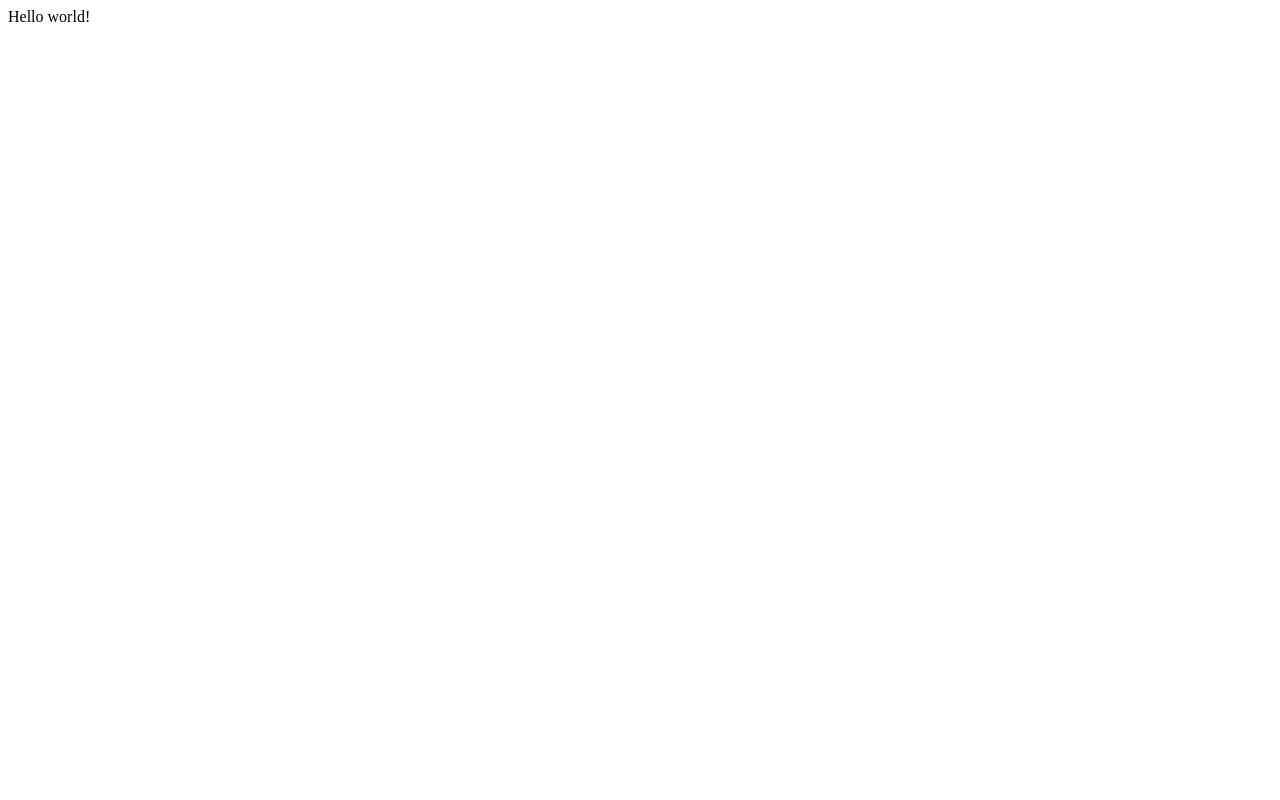
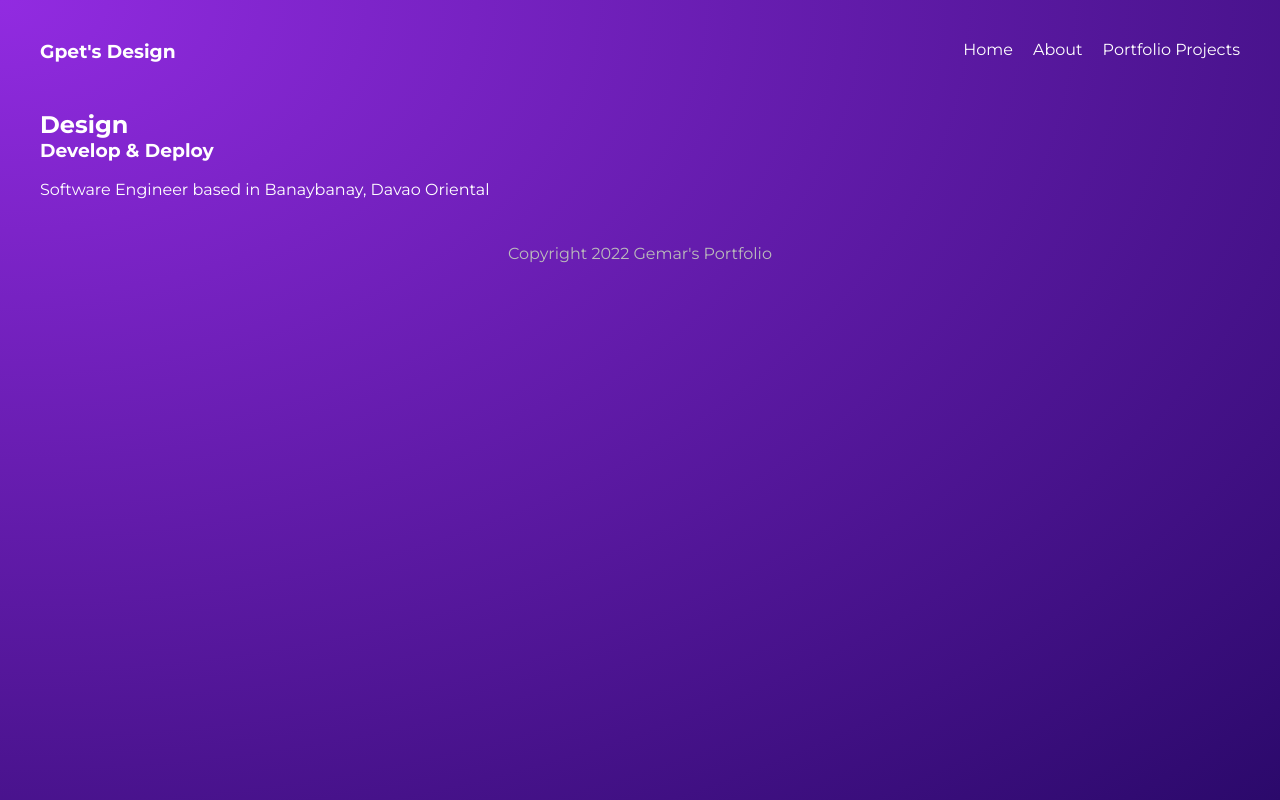
Before and after one commit to GemarPetere/porfolio, a Gatsby site: page / in a window 1280 px wide. Built offline with nearby package versions, Linux system fonts and the light colour scheme; Gatsby itself is replaced by a stand-in of ours.

Commit message:
second commit

```diff
--- /dev/null
+++ b/src/components/Layout.js
@@ -0,0 +1,19 @@
+import React from 'react';
+import Navbar from './Navbar';
+import '../style/global.css'
+
+const Layout = ({children}) => {
+    return (
+        <div className='layout'>
+            <Navbar/>
+            <div className='content'>
+                {children}
+            </div>
+            <footer>
+                <p>Copyright 2022 Gemar's Portfolio</p>
+            </footer>
+        </div>
+    );
+};
+
+export default Layout;
--- /dev/null
+++ b/src/components/Navbar.js
@@ -0,0 +1,17 @@
+import { Link } from 'gatsby';
+import React from 'react';
+
+const Navbar = () => {
+    return (
+        <nav>
+            <h1>Gpet's Design</h1>
+            <div className='links'>
+                <Link to='/'>Home</Link>
+                <Link to='/about'>About</Link>
+                <Link to='/projects'>Portfolio Projects</Link>
+            </div>
+        </nav>
+    );
+};
+
+export default Navbar;
--- a/src/pages/index.js
+++ b/src/pages/index.js
@@ -1,5 +1,14 @@
 import React from "react"
+import Layout from "../components/Layout"
 
 export default function Home() {
-  return <div>Hello world!</div>
+  return <section>
+            <Layout>
+              <div>
+                <h2>Design</h2>
+                <h3>Develop & Deploy</h3>
+                <p>Software Engineer based in Banaybanay, Davao Oriental</p>
+              </div>
+            </Layout>
+          </section>
 }
--- /dev/null
+++ b/src/style/global.css
@@ -0,0 +1,50 @@
+@import url('https://fonts.googleapis.com/css2?family=Montserrat:wght@300;400;500;700&display=swap');
+
+* {
+  margin: 0;
+  padding: 0;
+  text-decoration: none;
+  font-family: "Montserrat";
+  color: white;
+}
+html, body {
+  min-height: 100%;
+}
+body {
+  background: radial-gradient(at top left, rgba(146,43,225,1) 0%, rgba(43,9,107,1) 100%);
+  background-repeat: no-repeat;
+}
+p {
+  margin: 16px auto;
+  line-height: 1.5em;
+}
+
+/* layout & nav */
+.layout {
+  max-width: 1200px;
+  margin: 0 auto;
+}
+nav {
+  display: grid;
+  grid-template-columns: 1fr 1fr;
+  margin: 40px auto;
+}
+nav .links {
+  display: inline-block;
+  text-align: right;
+}
+nav a {
+  display: inline-block;
+  margin-left: 20px;
+  font-weight: 400;
+  padding-bottom: 8px;
+  border-bottom: 3px solid transparent;
+}
+nav a:hover {
+  border-color: white;
+}
+footer p{
+  text-align: center;
+  color: #bbb;
+  margin: 40px auto;
+}
```
Also changed, not shown: src/pages/about.js (added, +14 -0 lines), src/pages/projects/index.js (added, +14 -0 lines), src/style/home.module.css (added, +22 -0 lines), src/style/projects.module.css (added, +11 -0 lines).
